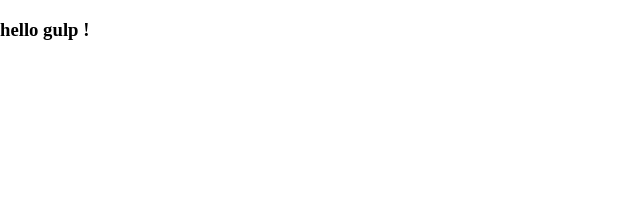
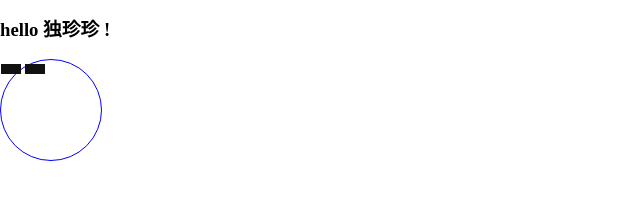
Before and after one commit to youling4438/gulp-demos, a website: page index.html in a window 1280 px wide. Shown: the whole page, without its empty margins (0-640 px from the left). Drawn offline with Linux system fonts and the light colour scheme.

Commit message:
add wife face

```diff
--- a/index.html
+++ b/index.html
@@ -6,8 +6,27 @@
         <meta http-equiv="X-UA-Compatible" content="ie=edge" />
         <link rel="stylesheet" href="/index.css" />
         <title>gulp demo!</title>
+        <style>
+            .yuan {
+                width: 100px;
+                height: 100px;
+                border: 1px solid blue;
+                border-radius: 50%;
+                position: relative;
+            }
+            .eye {
+                background: #111;
+                display: inline-block;
+                width: 20px;
+                height: 10px;
+            }
+        </style>
     </head>
     <body>
-        <h3>hello gulp !</h3>
+        <h3>hello 独珍珍 !</h3>
+        <div class="yuan">
+            <div class="eye"></div>
+            <div class="eye"></div>
+        </div>
     </body>
 </html>
```
